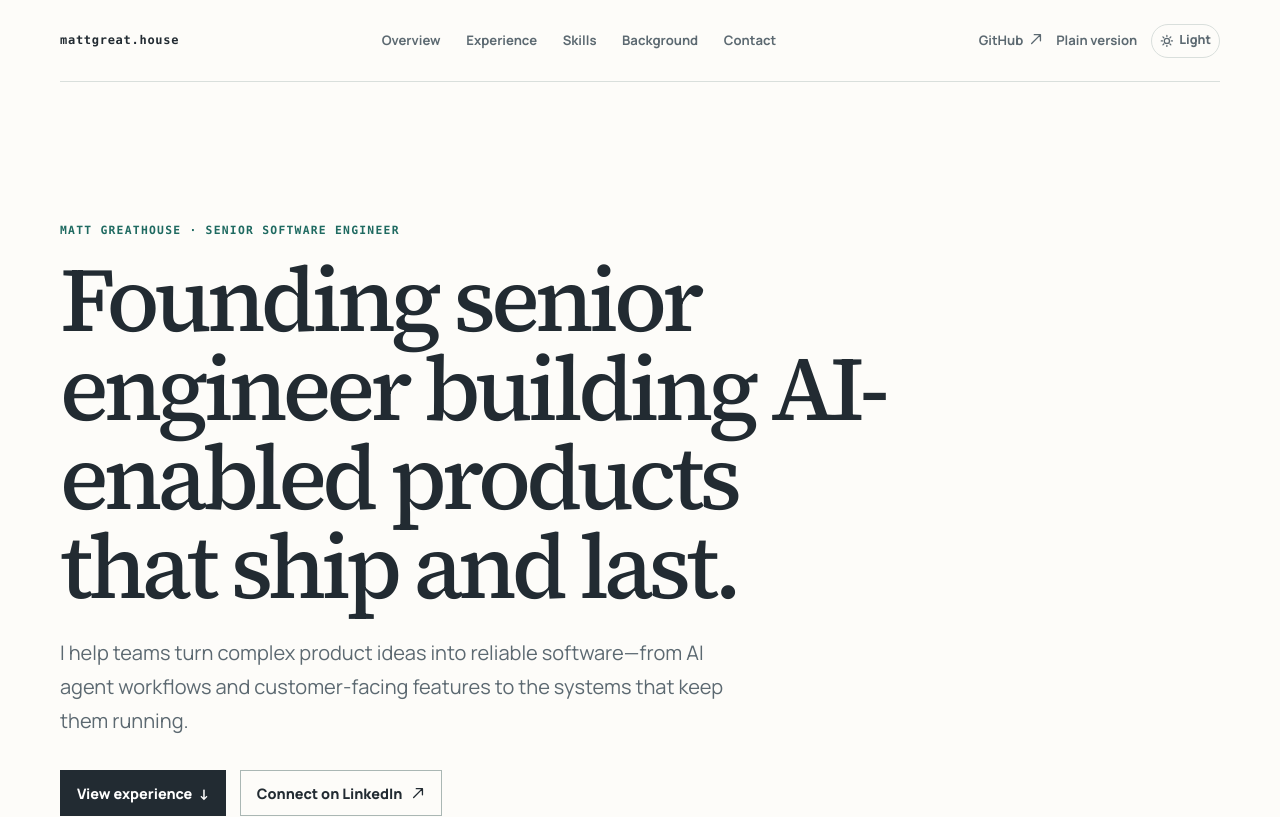
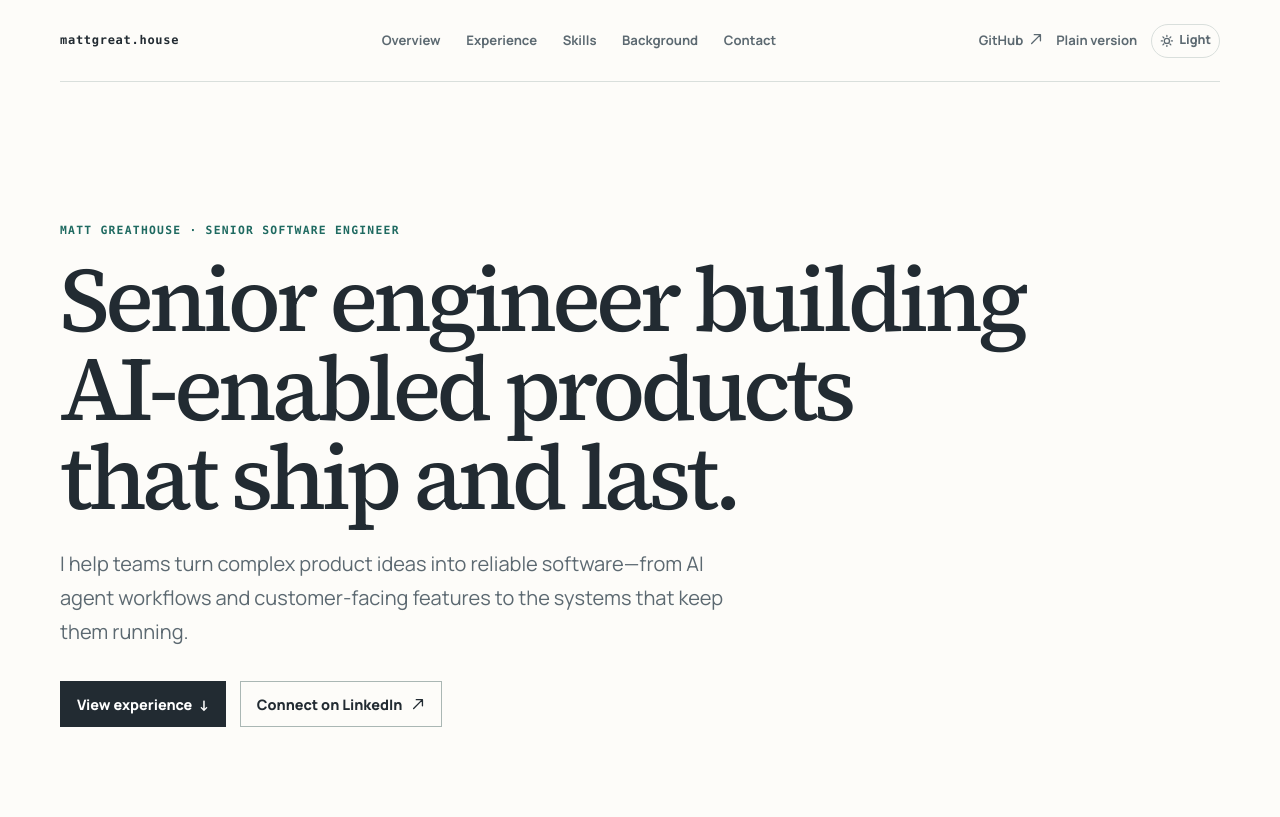
Before and after one commit to matt-greathouse/mattgreat.house, a React (Vite) app: page / in a window 1280 px wide. Shown: the top 817 px of the page. Built offline with nearby package versions, Linux system fonts and the light colour scheme.

Commit message:
Remove founding designation from profile messaging

```diff
--- a/index.html
+++ b/index.html
@@ -4,7 +4,7 @@
     <meta charset="UTF-8" />
     <meta name="viewport" content="width=device-width, initial-scale=1.0" />
     <meta name="color-scheme" content="light dark" />
-    <meta name="description" content="Matt Greathouse is a founding senior software engineer building AI-enabled, full-stack products." />
+    <meta name="description" content="Matt Greathouse is a senior software engineer building AI-enabled, full-stack products." />
     <link rel="preconnect" href="https://fonts.googleapis.com" />
     <link rel="preconnect" href="https://fonts.gstatic.com" crossorigin />
     <link href="https://fonts.googleapis.com/css2?family=Manrope:wght@400;500;600;700;800&family=Source+Serif+4:opsz,wght@8..60,400..700&display=swap" rel="stylesheet" />
--- a/public/plain.html
+++ b/public/plain.html
@@ -4,7 +4,7 @@
     <meta charset="UTF-8" />
     <meta name="viewport" content="width=device-width, initial-scale=1.0" />
     <meta name="color-scheme" content="light dark" />
-    <meta name="description" content="A plain, JavaScript-free profile for Matt Greathouse, a founding senior software engineer." />
+    <meta name="description" content="A plain, JavaScript-free profile for Matt Greathouse, a senior software engineer." />
     <link rel="stylesheet" href="/plain.css" />
     <title>Matt Greathouse — Plain version</title>
   </head>
@@ -26,7 +26,7 @@
     <main class="wrapper" id="content">
       <section class="hero" id="top" aria-labelledby="page-title">
         <p class="eyebrow">Matt Greathouse · Senior software engineer</p>
-        <h1 id="page-title">Founding senior engineer building AI-enabled products that ship and last.</h1>
+        <h1 id="page-title">Senior engineer building AI-enabled products that ship and last.</h1>
         <p>I help teams turn complex product ideas into reliable software—from AI agent workflows and customer-facing features to the systems that keep them running.</p>
         <p class="hero-links"><a href="#experience">View experience</a><a href="https://www.linkedin.com/in/matt-greathouse-977aa6110/" target="_blank" rel="noreferrer">Connect on LinkedIn <span aria-hidden="true">↗</span></a></p>
       </section>
--- a/src/main.tsx
+++ b/src/main.tsx
@@ -130,7 +130,7 @@ function App() {
       <main id="content">
         <section className="hero page-shell" id="top" aria-labelledby="hero-title">
           <p className="kicker">Matt Greathouse · Senior software engineer</p>
-          <h1 id="hero-title">Founding senior engineer building AI-enabled products that ship and last.</h1>
+          <h1 id="hero-title">Senior engineer building AI-enabled products that ship and last.</h1>
           <p className="hero-copy">I help teams turn complex product ideas into reliable software—from AI agent workflows and customer-facing features to the systems that keep them running.</p>
           <div className="hero-actions">
             <a className="button button-primary" href="#experience">View experience <span aria-hidden="true">↓</span></a>
```
